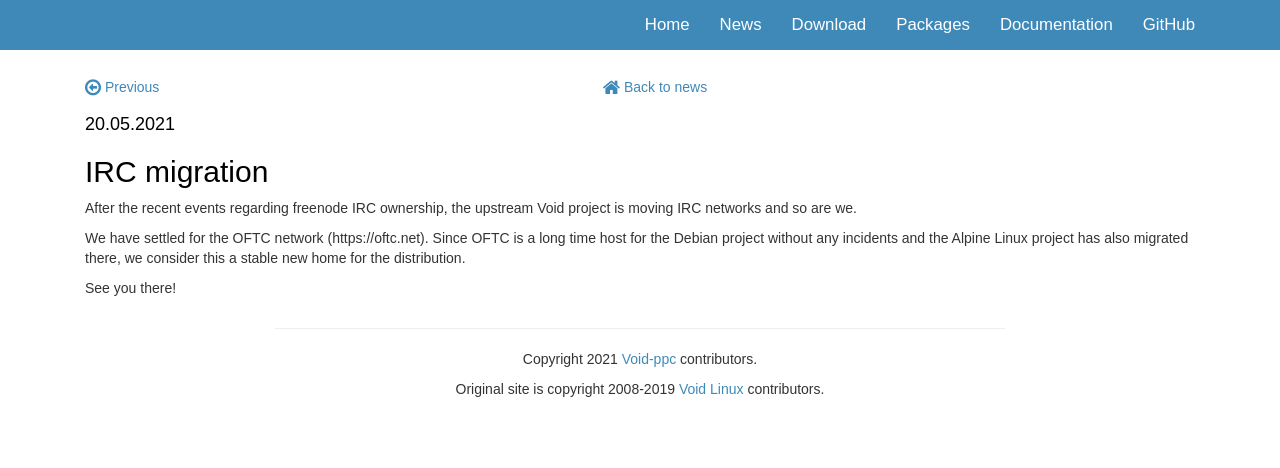
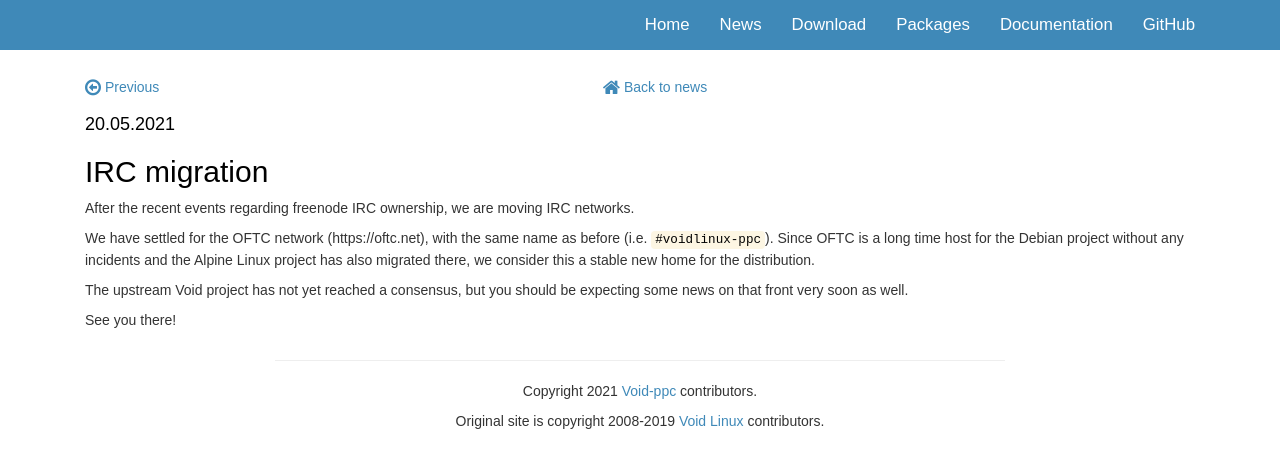
Before and after one commit to void-ppc/void-ppc.github.io, a Jekyll site: the page built from _posts/2021-05-20-new-irc.markdown, in a window 1280 px wide. Shown: the top 468 px of the page. Built offline with Jekyll 4.4.1, drawn with Linux system fonts in a browser that asks for light colours; some web fonts are replaced.

Commit message:
clarify post

```diff
--- a/_posts/2021-05-20-new-irc.markdown
+++ b/_posts/2021-05-20-new-irc.markdown
@@ -3,12 +3,15 @@
 layout: post
 ---
 
-After the recent events regarding freenode IRC ownership, the upstream Void
-project is moving IRC networks and so are we.
+After the recent events regarding freenode IRC ownership, we are moving IRC
+networks.
 
-We have settled for the OFTC network (https://oftc.net). Since OFTC is a long
-time host for the Debian project without any incidents and the Alpine Linux
-project has also migrated there, we consider this a stable new home for the
-distribution.
+We have settled for the OFTC network (https://oftc.net), with the same name
+as before (i.e. `#voidlinux-ppc`). Since OFTC is a long time host for the
+Debian project without any incidents and the Alpine Linux project has also
+migrated there, we consider this a stable new home for the distribution.
+
+The upstream Void project has not yet reached a consensus, but you should
+be expecting some news on that front very soon as well.
 
 See you there!
```
